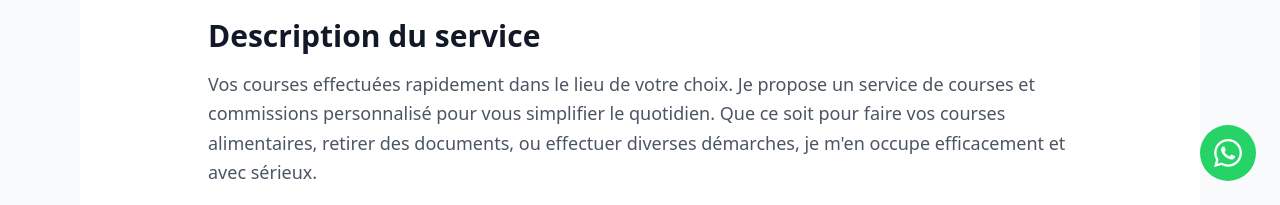
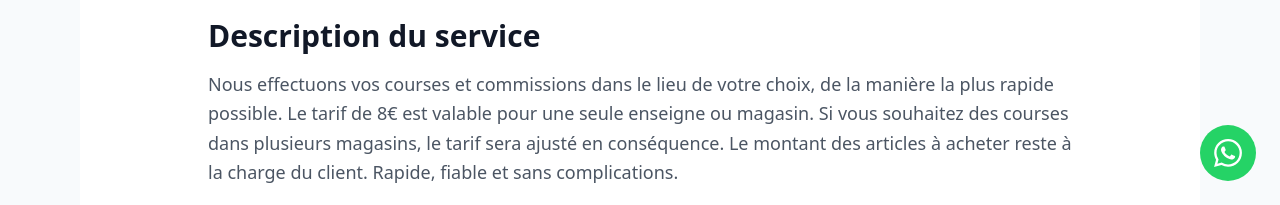
Before and after one commit to diegongu-cmyk/voisin-proche, a Next.js app: page /services/courses in a window 1280 px wide. Shown: the part 595-800 px from the top of the page. Built offline with nearby package versions, Linux system fonts and the light colour scheme.

Commit message:
Clarify courses price applies to one store only

```diff
--- a/app/reserver/page.tsx
+++ b/app/reserver/page.tsx
@@ -8,7 +8,7 @@ const services = [
   { id: "promenade", icon: "🐕", name: "Promenade de chiens", price: "depuis 8€", description: "Nous promenons votre chien en toute sécurité dans les environs de Fontenay-le-Comte. Chaque promenade est accompagnée de jeux, caresses et un peu d'exercice pour le bonheur de votre compagnon. Des photos seront envoyées sur votre WhatsApp pendant la promenade. Disponible en 30 min, 45 min ou 1 heure. Depuis 8€." },
   { id: "garde", icon: "🐾", name: "Garde d'animaux", price: "depuis 12€/jour", description: "Nous gardons votre animal à votre domicile pendant votre absence. Votre compagnon ne remarquera même pas votre absence ! Nous aimons les animaux et savons à quel point ils sont importants dans nos familles. Le service comprend des visites régulières à votre domicile et l'envoi de photos quotidiennes sur votre WhatsApp pour vous rassurer. Depuis 12€/jour." },
   { id: "accompagnement", icon: "🤝", name: "Accompagnement de personnes", price: "depuis 12€/h", description: "Nous accompagnons vos proches pour leurs rendez-vous médicaux, courses ou sorties. Nous pouvons également être simplement une présence chaleureuse et bienveillante, en conversant sur des sujets agréables, des cultures différentes et la vie en général. Notre langue natale est l'espagnol, ce qui enrichit nos échanges, et si nécessaire nous utilisons des traducteurs en ligne pour faciliter la communication. Si la personne ne connaît pas ce type de technologies, nous serons ravis de lui apprendre à les utiliser. Disponible 7j/7. Depuis 12€/heure." },
-  { id: "courses", icon: "🛒", name: "Courses et commissions", price: "8€", description: "Nous effectuons vos courses et commissions dans le lieu de votre choix, de la manière la plus rapide possible. Vous payez uniquement le service de courses et de récupération (8€), le montant des articles à acheter est à la charge du client. Rapide, fiable et sans complications." },
+  { id: "courses", icon: "🛒", name: "Courses et commissions", price: "8€", description: "Nous effectuons vos courses et commissions dans le lieu de votre choix, de la manière la plus rapide possible. Le tarif de 8€ est valable pour une seule enseigne ou magasin. Si vous souhaitez des courses dans plusieurs magasins, le tarif sera ajusté en conséquence. Le montant des articles à acheter reste à la charge du client. Rapide, fiable et sans complications." },
   { id: "menage", icon: "🧹", name: "Ménage maison/bureau", price: "depuis 22€", description: "Nous effectuons un nettoyage détaillé et professionnel de votre domicile ou bureau. Nous respectons et préservons la vie privée de nos clients à tout moment. Depuis 22€." },
   { id: "espagnol", icon: "🇪🇸", name: "Cours d'espagnol", price: "depuis 15€/h", description: "Nous proposons des cours particuliers d'espagnol pour tous les niveaux, des débutants aux avancés, aussi bien pour les enfants que pour les adultes. Notre langue natale est l'espagnol, ce qui garantit un enseignement authentique, naturel et chaleureux. Les cours s'adaptent entièrement au rythme et aux besoins de chaque élève. Disponibles à domicile ou en ligne selon votre préférence. Vous apprendrez non seulement la langue mais aussi la culture, les expressions du quotidien et la richesse du monde hispanophone. Depuis 15€/heure." },
   { id: "autre", icon: "✨", name: "Autres services", price: "nous contacter", description: "Vous avez un besoin spécifique ? Contactez-nous et nous ferons notre possible pour vous aider." },
--- a/app/services/courses/page.tsx
+++ b/app/services/courses/page.tsx
@@ -33,10 +33,10 @@ export default function CoursesService() {
           <div>
             <h2 className="mb-4 text-3xl font-bold text-gray-900">Description du service</h2>
             <p className="text-lg leading-relaxed text-gray-600">
-              Vos courses effectuées rapidement dans le lieu de votre choix. Je propose un service de courses
-              et commissions personnalisé pour vous simplifier le quotidien. Que ce soit pour faire vos
-              courses alimentaires, retirer des documents, ou effectuer diverses démarches, je m'en occupe
-              efficacement et avec sérieux.
+              Nous effectuons vos courses et commissions dans le lieu de votre choix, de la manière la plus
+              rapide possible. Le tarif de 8€ est valable pour une seule enseigne ou magasin. Si vous
+              souhaitez des courses dans plusieurs magasins, le tarif sera ajusté en conséquence. Le montant
+              des articles à acheter reste à la charge du client. Rapide, fiable et sans complications.
             </p>
             <p className="mt-4 text-lg leading-relaxed text-gray-600">
               Vous ne payez que pour le service, les courses sont réglées directement par vous ou via une
```
